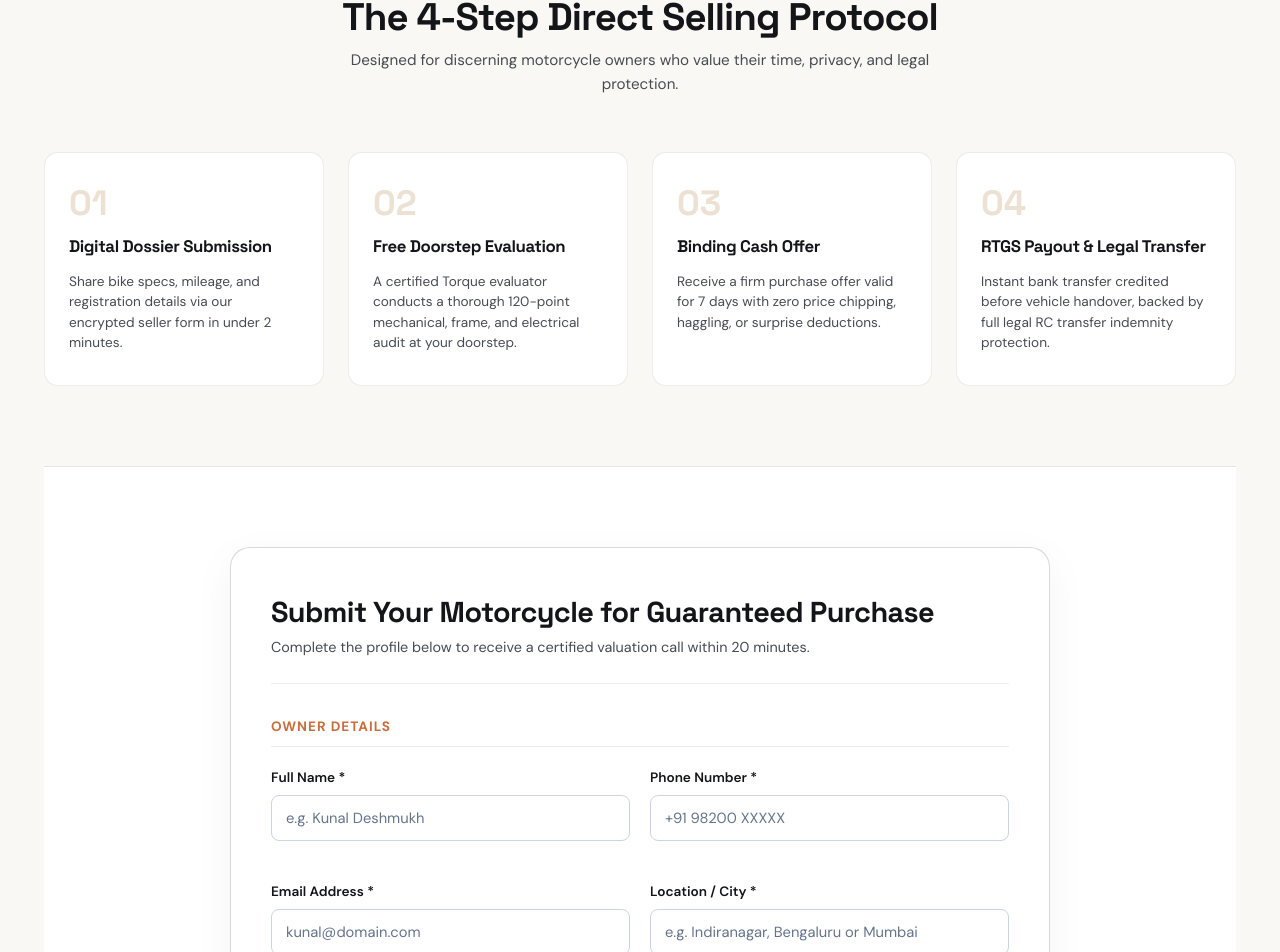
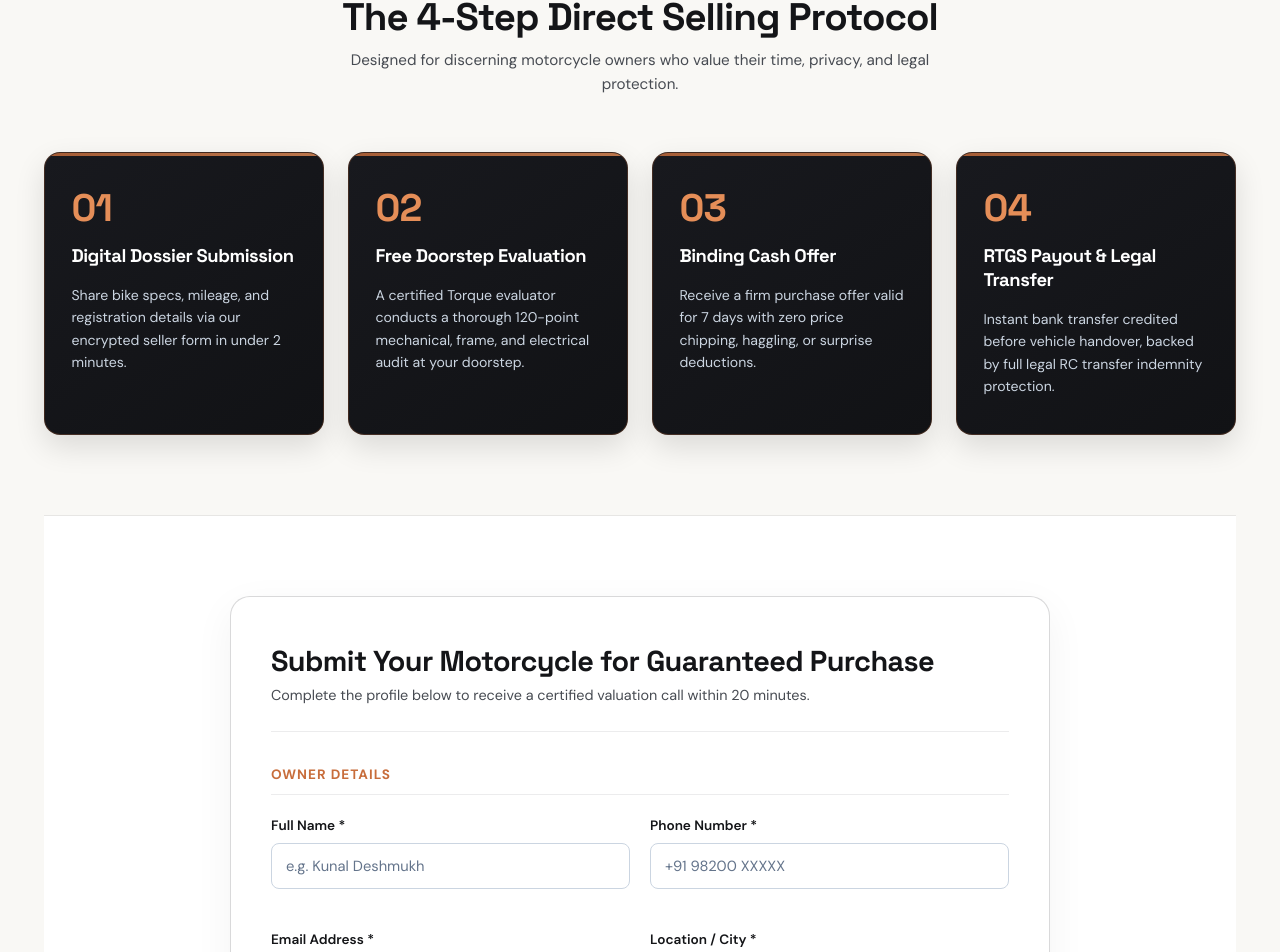
Before and after one commit to Vansh-7454/bike_dealership, a Next.js app: page /sell-your-bike in a window 1280 px wide. Shown: the part 881-1833 px from the top of the page. Built offline with nearby package versions, Linux system fonts and the light colour scheme.

Commit message:
style: convert 4-step direct selling protocol cards to dark luxury cards with copper accents

```diff
--- a/src/app/sell-your-bike/SellYourBike.module.css
+++ b/src/app/sell-your-bike/SellYourBike.module.css
@@ -249,41 +249,63 @@
 }
 
 .processCard {
-  background: var(--color-bg-surface);
-  border: 1px solid var(--color-border-subtle);
-  border-radius: 14px;
-  padding: 2rem 1.5rem;
+  background: linear-gradient(145deg, #18191E 0%, #111215 100%);
+  border: 1px solid rgba(200, 109, 59, 0.25);
+  border-radius: 16px;
+  padding: 2.25rem 1.65rem;
   display: flex;
   flex-direction: column;
   gap: 1rem;
   position: relative;
-  transition: all 0.3s ease;
+  transition: all 0.3s cubic-bezier(0.16, 1, 0.3, 1);
+  box-shadow: 0 12px 30px rgba(0, 0, 0, 0.12);
+  overflow: hidden;
+}
+
+.processCard::before {
+  content: '';
+  position: absolute;
+  top: 0;
+  left: 0;
+  right: 0;
+  height: 3px;
+  background: linear-gradient(90deg, #C86D3B 0%, #E58E58 100%);
+  opacity: 0.8;
+  transition: opacity 0.3s ease;
 }
 
 .processCard:hover {
-  transform: translateY(-4px);
-  border-color: rgba(200, 169, 126, 0.4);
-  box-shadow: 0 12px 30px rgba(0, 0, 0, 0.05);
+  transform: translateY(-5px);
+  border-color: rgba(229, 142, 88, 0.6);
+  box-shadow: 0 20px 40px rgba(0, 0, 0, 0.22);
+}
+
+.processCard:hover::before {
+  opacity: 1;
+  height: 4px;
 }
 
 .stepNumber {
   font-family: var(--font-heading);
-  font-size: 2.2rem;
+  font-size: 2.4rem;
   font-weight: 800;
-  color: rgba(200, 169, 126, 0.35);
+  color: #E58E58;
   line-height: 1;
+  letter-spacing: -0.02em;
 }
 
 .stepTitle {
-  font-size: 1.05rem;
+  font-family: var(--font-family-display);
+  font-size: 1.15rem;
   font-weight: 700;
-  color: var(--color-text-primary);
+  color: #FFFFFF;
+  line-height: 1.3;
 }
 
 .stepDesc {
-  font-size: 0.85rem;
-  color: var(--color-text-secondary);
-  line-height: 1.5;
+  font-size: 0.88rem;
+  color: #CBD5E1;
+  line-height: 1.6;
 }
 
 /* Comprehensive Sell Form Section */
```
